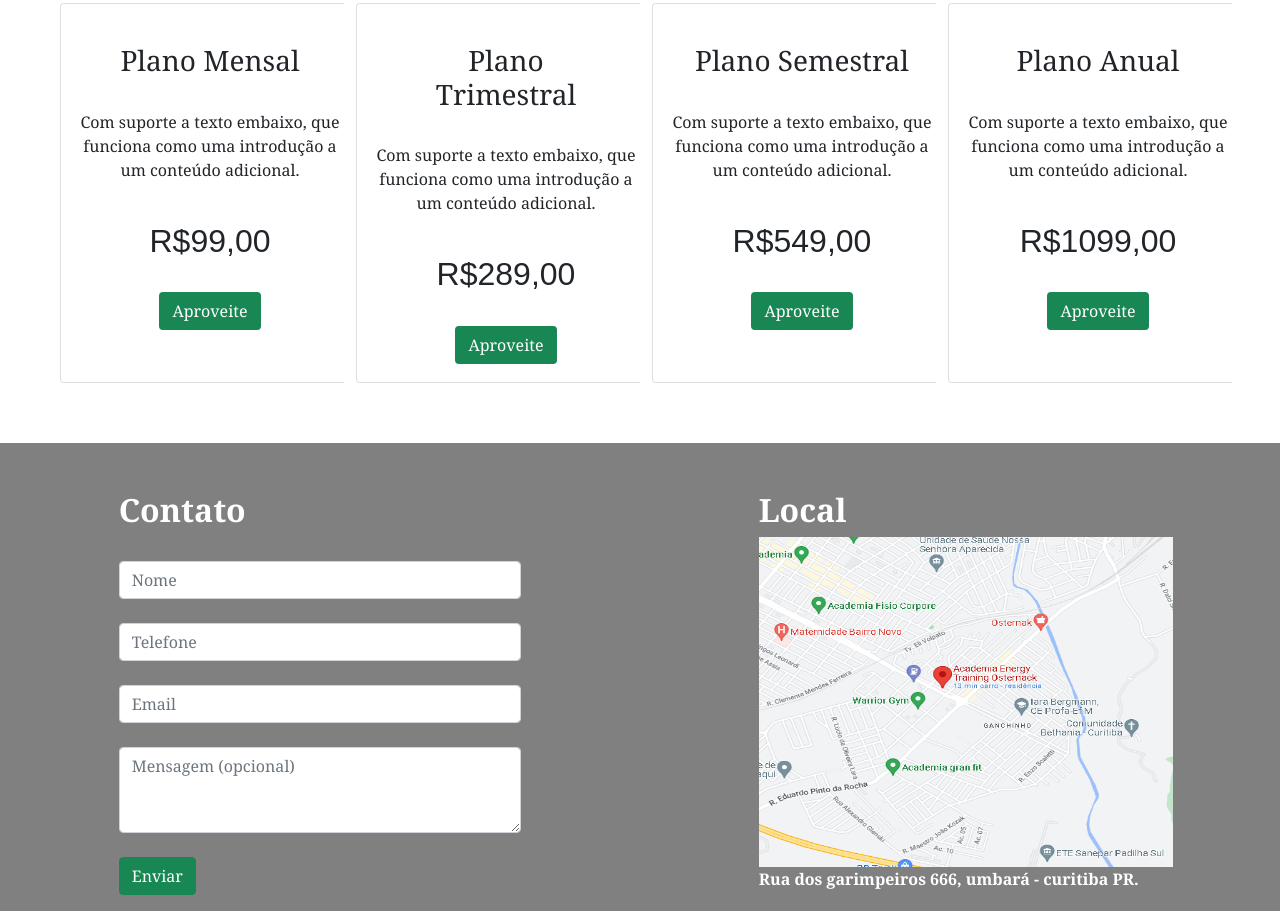
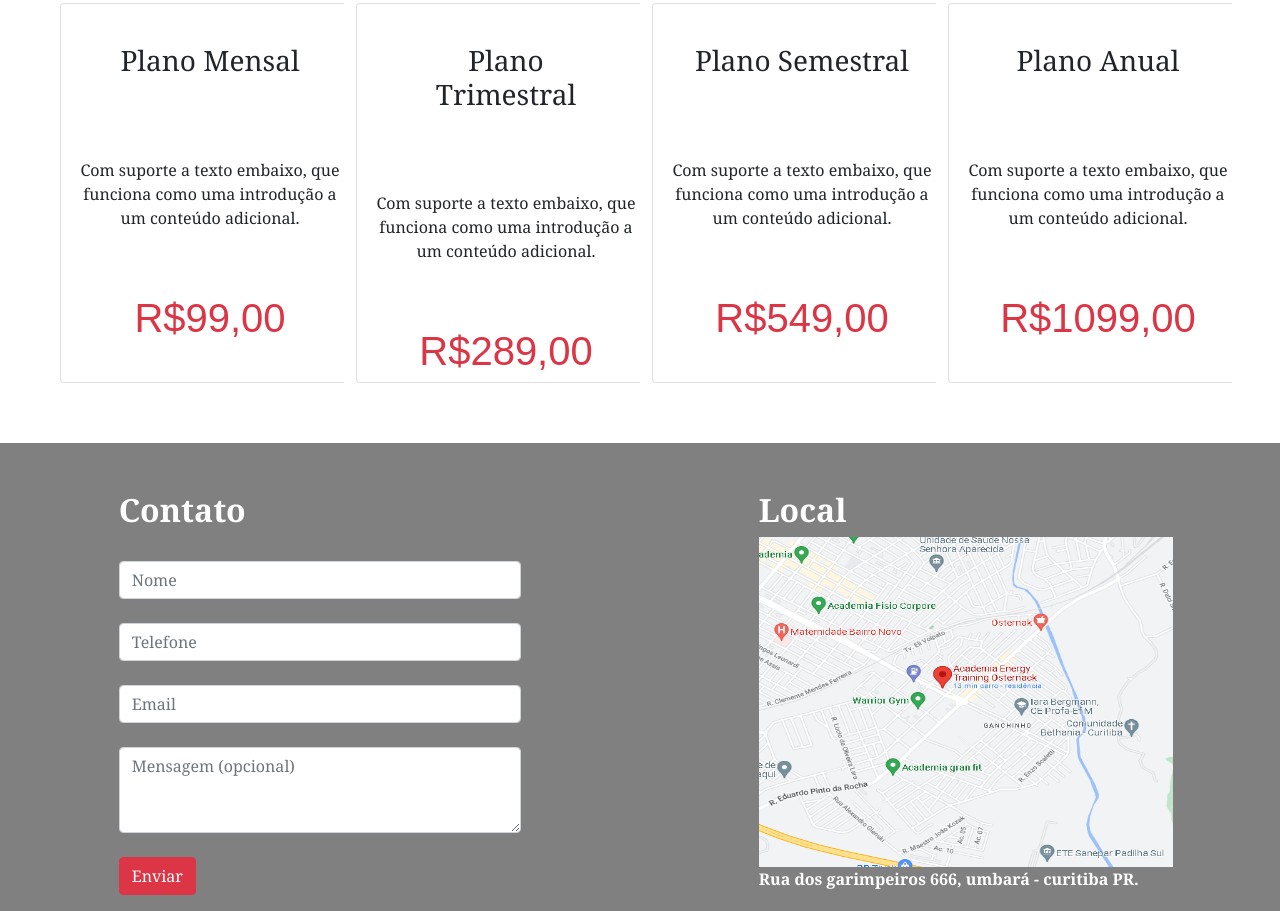
Before and after one commit to gabriel447/site_academia, a website: page index.html in a window 1280 px wide. Shown: the part 1429-2340 px from the top of the page. Drawn offline with nearby package versions, Linux system fonts and the light colour scheme.

Commit message:
'ajustes'

```diff
--- a/index.html
+++ b/index.html
@@ -24,9 +24,9 @@
                     <a class="text-white text-decoration-none p-3" style="font-size: x-large; font-weight: bold; cursor: pointer;"
                         href="index.html">Inicio</a>
                     <a class="text-white text-decoration-none p-3" style="font-size: x-large; font-weight: bold; cursor: pointer;"
-                        onclick="window.scroll(0, 715).fadeOut()" >Atividades</a>
+                        onclick="window.scroll(0, 715).fadeOut()">Atividades</a>
                     <a class="text-white text-decoration-none p-3" style="font-size: x-large; font-weight: bold; cursor: pointer;"
-                        onclick="window.scroll(0, 1270).fadeOut()">Planos</a>
+                        onclick="window.scroll(0, 1300).fadeOut()">Planos</a>
                     <a class="text-white text-decoration-none p-3" style="font-size: x-large; font-weight: bold; cursor: pointer;"
                         onclick="window.scroll(0, 1820).fadeOut()">Contato</a>
                     <a class="text-white text-decoration-none p-3" style="font-size: x-large; font-weight: bold; cursor: pointer;"
@@ -43,7 +43,7 @@
             <h1 class="text-white">Não deixe pra amanhã, o que você pode treinar hoje!</h1>
         </div>
         <div class="aproveite">
-            <a href="#" class="btn text-white bg-success">Aproveite</a>
+            <a href="https://api.whatsapp.com/send?l=pt&amp;phone=55041999999" class="btn text-white bg-danger">Clique Aqui</a>
         </div>
     </div>
     <!-- carousel -->
@@ -78,10 +78,9 @@
             <div class="card text-center">
                 <div class="card-body">
                     <h3 class="card-title p-4">Plano Mensal</h3>
-                    <p class="card-text">Com suporte a texto embaixo, que funciona como uma introdução a um conteúdo
+                    <p class="card-text pt-5">Com suporte a texto embaixo, que funciona como uma introdução a um conteúdo
                         adicional.</p>
-                    <h2 class="p-4" style="font-family: Arial;">R$99,00</h2>
-                    <a href="#" class="btn text-white bg-success">Aproveite</a>
+                    <h1 class="pt-5 text-danger" style="font-family: Arial;">R$99,00</h1>
                 </div>
             </div>
         </div>
@@ -89,10 +88,9 @@
             <div class="card text-center">
                 <div class="card-body">
                     <h3 class="card-title p-4">Plano Trimestral</h3>
-                    <p class="card-text">Com suporte a texto embaixo, que funciona como uma introdução a um conteúdo
+                    <p class="card-text pt-5">Com suporte a texto embaixo, que funciona como uma introdução a um conteúdo
                         adicional.</p>
-                    <h2 class="p-4" style="font-family: Arial;">R$289,00</h2>
-                    <a href="#" class="btn text-white bg-success">Aproveite</a>
+                    <h1 class="pt-5 text-danger" style="font-family: Arial;">R$289,00</h1>
                 </div>
             </div>
         </div>
@@ -100,10 +98,9 @@
             <div class="card text-center">
                 <div class="card-body">
                     <h3 class="card-title p-4">Plano Semestral</h3>
-                    <p class="card-text">Com suporte a texto embaixo, que funciona como uma introdução a um conteúdo
+                    <p class="card-text pt-5">Com suporte a texto embaixo, que funciona como uma introdução a um conteúdo
                         adicional.</p>
-                    <h2 class="p-4" style="font-family: Arial;">R$549,00</h2>
-                    <a href="#" class="btn text-white bg-success">Aproveite</a>
+                    <h1 class="pt-5 text-danger" style="font-family: Arial;">R$549,00</h1>
                 </div>
             </div>
         </div>
@@ -111,10 +108,9 @@
             <div class="card text-center">
                 <div class="card-body">
                     <h3 class="card-title p-4">Plano Anual</h3>
-                    <p class="card-text">Com suporte a texto embaixo, que funciona como uma introdução a um conteúdo
+                    <p class="card-text pt-5">Com suporte a texto embaixo, que funciona como uma introdução a um conteúdo
                         adicional.</p>
-                    <h2 class="p-4" style="font-family: Arial;">R$1099,00</h2>
-                    <a href="#" class="btn text-white bg-success">Aproveite</a>
+                    <h1 class="pt-5 text-danger" style="font-family: Arial;">R$1099,00</h1>
                 </div>
             </div>
         </div>
@@ -151,7 +147,7 @@
                         <textarea class="form-control"
                             rows="3" placeholder="Mensagem (opcional)"></textarea>
                     </div>
-                    <button type="submit" class="btn btn-success mb-2">Enviar</button>
+                    <button type="submit" class="btn btn-danger mb-2">Enviar</button>
                 </form>
             </div>
 
@@ -189,14 +185,14 @@
 
     <!-- botao do whatsapp -->
     <div>
-    <a href="https://api.whatsapp.com/send?l=pt&amp;phone=55041999999"><img
+    <a target="blank" href="https://api.whatsapp.com/send?l=pt&amp;phone=55041999999"><img
         src="./src/whatsapp.png" style="height:150px; position:fixed; bottom: 40px; right:
         25px; z-index:99999;" data-selector="img"></a>
     </div>
     <!-- botao do whatsapp -->
 
     <!-- rodapé -->
-    <div class="p-4 bg-success d-flex justify-content-center">
+    <div class="p-4 d-flex justify-content-center bg-success">
         <h5 class="text-white">Todos os direitos reservados</h5>
     </div>
     <!-- rodapé -->
```
Also changed, not shown: style/styles.css (line endings or trailing spaces).
